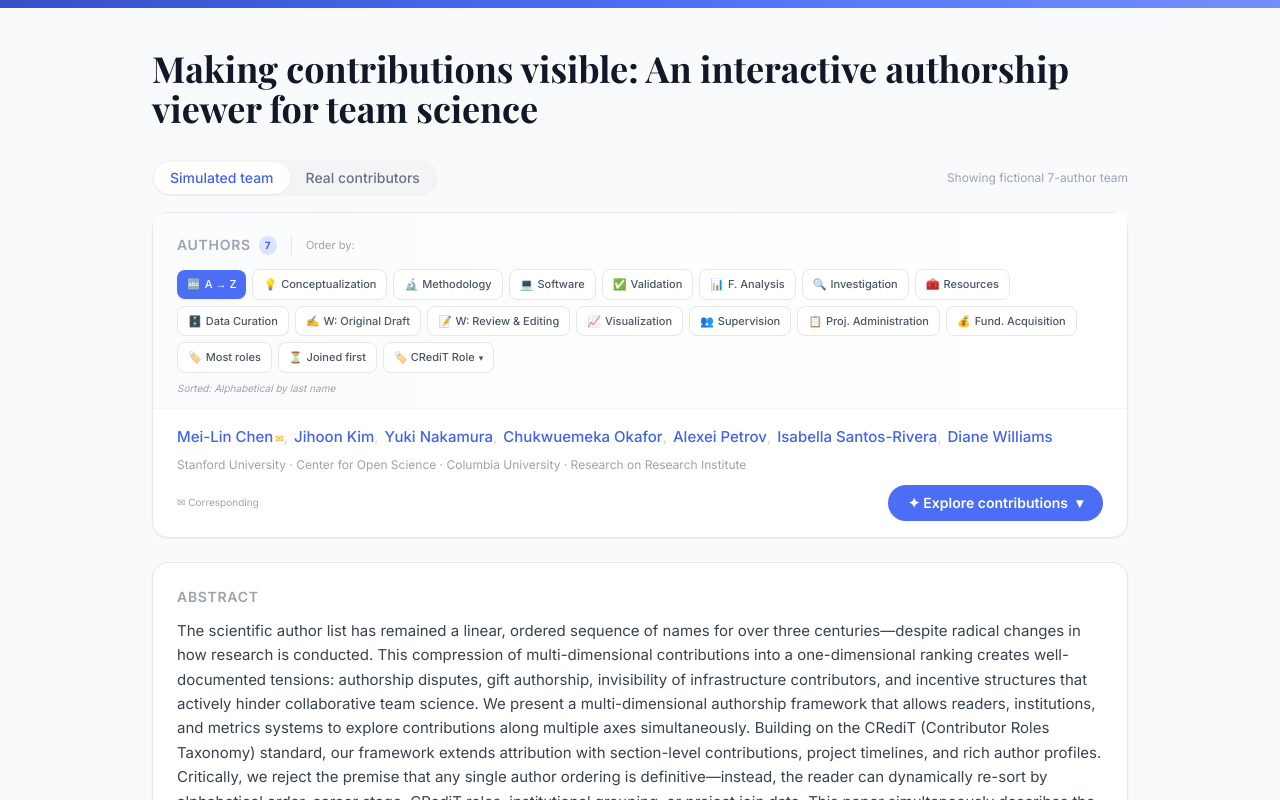
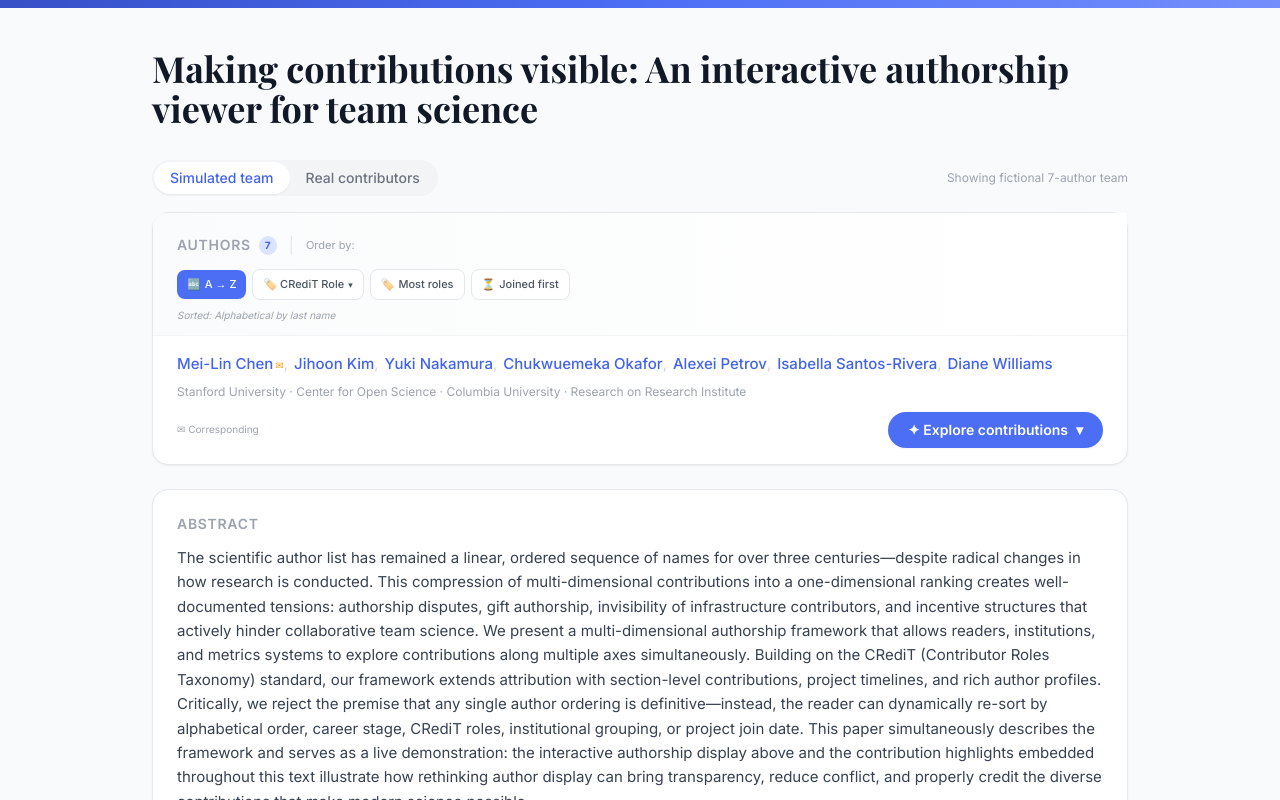
Before and after one commit to AllenNeuralDynamics/AuthorshipExtractor, a React (Vite) app: page / in a window 1280 px wide. Shown: the top 800 px of the page. Built offline with nearby package versions, Linux system fonts and the light colour scheme.

Commit message:
Move CRediT role sorts into dropdown, show as second option

```diff
--- a/src/components/AuthorshipPanel.tsx
+++ b/src/components/AuthorshipPanel.tsx
@@ -35,12 +35,11 @@ const CREDIT_SORT_OPTIONS: SortOption[] = ALL_CREDIT_ROLES.map(role => ({
 
 const MAIN_SORT_OPTIONS: SortOption[] = [
   { key: 'alpha', label: 'A → Z', description: 'Alphabetical by last name', icon: '🔤', group: 'general' },
-  ...CREDIT_SORT_OPTIONS,
   { key: 'most-roles', label: 'Most roles', description: 'By number of CRediT roles', icon: '🏷️', group: 'activity' },
   { key: 'joined-first', label: 'Joined first', description: 'By project join date (earliest first)', icon: '⏳', group: 'timeline' },
 ];
 
-const ALL_SORT_OPTIONS = MAIN_SORT_OPTIONS;
+const ALL_SORT_OPTIONS = [...MAIN_SORT_OPTIONS, ...CREDIT_SORT_OPTIONS];
 
 /** CRediT contribution level ranking — used for per-role sorting. */
 const LEVEL_RANK: Record<string, number> = { lead: 3, equal: 2, supporting: 1 };
@@ -131,22 +130,19 @@ export default function AuthorshipPanel({ paper, onAuthorSelect }: Props) {
 
         {/* Sort chips — immediately visible and interactive */}
         <div className="flex items-center gap-1.5 flex-wrap">
-          {MAIN_SORT_OPTIONS.map(opt => (
+          {/* A → Z */}
           <button
-              key={opt.key}
-              onClick={() => setSortKey(opt.key)}
+            onClick={() => setSortKey('alpha')}
             className={`px-2.5 py-1.5 text-[11px] font-medium rounded-lg transition-all ${
-                sortKey === opt.key
+              sortKey === 'alpha'
                 ? 'bg-journal-600 text-white shadow-sm'
                 : 'bg-white text-gray-600 border border-gray-200 hover:border-journal-300 hover:text-journal-700'
             }`}
           >
-              <span className="mr-1">{opt.icon}</span>
-              {opt.label}
+            <span className="mr-1">🔤</span>A → Z
           </button>
-          ))}
 
-          {/* CRediT Role dropdown trigger */}
+          {/* CRediT Role dropdown */}
           <div className="relative">
             <button
               onClick={() => setShowCreditMenu(!showCreditMenu)}
@@ -190,6 +186,30 @@ export default function AuthorshipPanel({ paper, onAuthorSelect }: Props) {
               </>
             )}
           </div>
+
+          {/* Most roles */}
+          <button
+            onClick={() => setSortKey('most-roles')}
+            className={`px-2.5 py-1.5 text-[11px] font-medium rounded-lg transition-all ${
+              sortKey === 'most-roles'
+                ? 'bg-journal-600 text-white shadow-sm'
+                : 'bg-white text-gray-600 border border-gray-200 hover:border-journal-300 hover:text-journal-700'
+            }`}
+          >
+            <span className="mr-1">🏷️</span>Most roles
+          </button>
+
+          {/* Joined first */}
+          <button
+            onClick={() => setSortKey('joined-first')}
+            className={`px-2.5 py-1.5 text-[11px] font-medium rounded-lg transition-all ${
+              sortKey === 'joined-first'
+                ? 'bg-journal-600 text-white shadow-sm'
+                : 'bg-white text-gray-600 border border-gray-200 hover:border-journal-300 hover:text-journal-700'
+            }`}
+          >
+            <span className="mr-1">⏳</span>Joined first
+          </button>
         </div>
 
         {/* Active sort description */}
```
Lines whose indentation alone changed are shown as unchanged.
